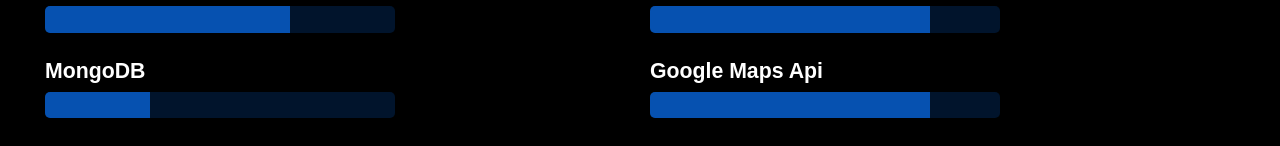
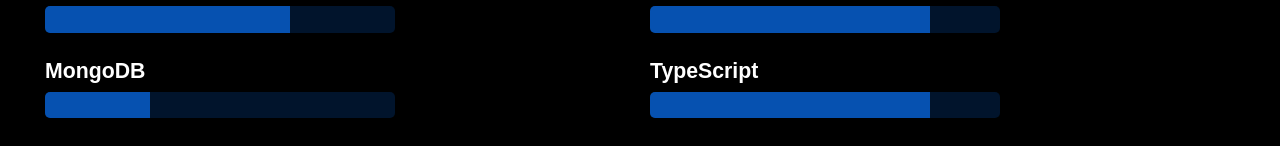
Before and after one commit to Cyberrpanda/portfolio, a React (Create React App) app: page /stack in a window 1280 px wide. Shown: the part 513-659 px from the top of the page. Built offline with nearby package versions, Linux system fonts and the light colour scheme.

Commit message:
additions to stack

```diff
--- a/src/stack.jsx
+++ b/src/stack.jsx
@@ -135,7 +135,7 @@
                 </div>
 
                 <div class="skillBar">
-                    <h4>Google Maps Api</h4>
+                    <h4>TypeScript</h4>
                     <div class="skillBarContainer">
                     <div class="skillBarValue value-80"></div>
                     </div>
```
